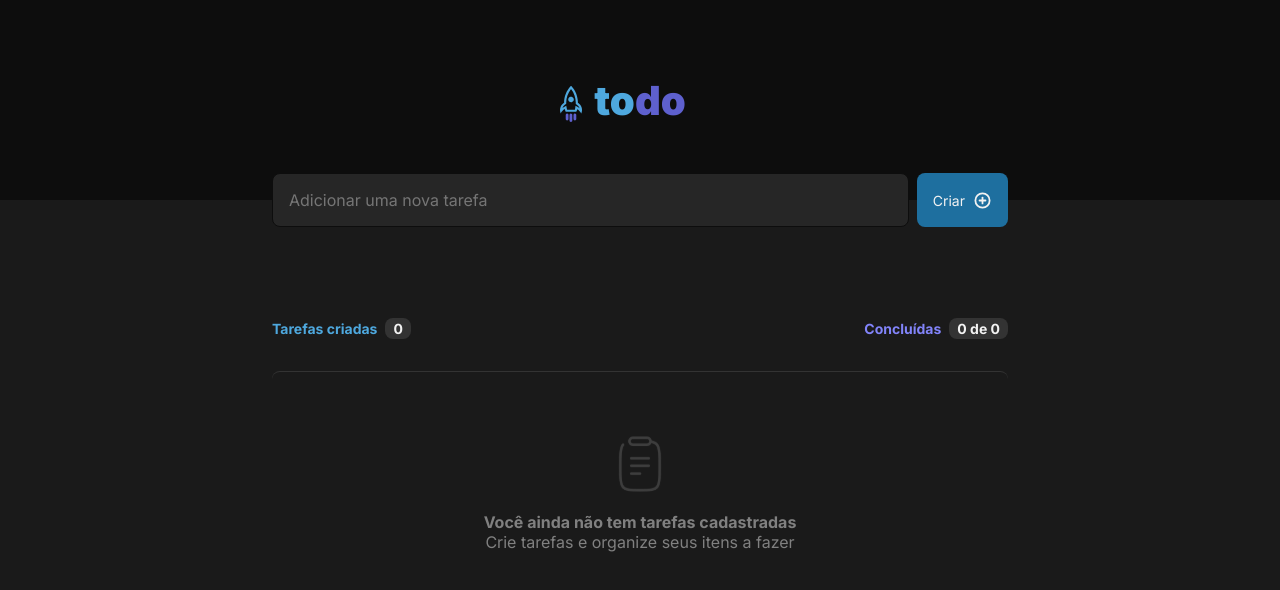
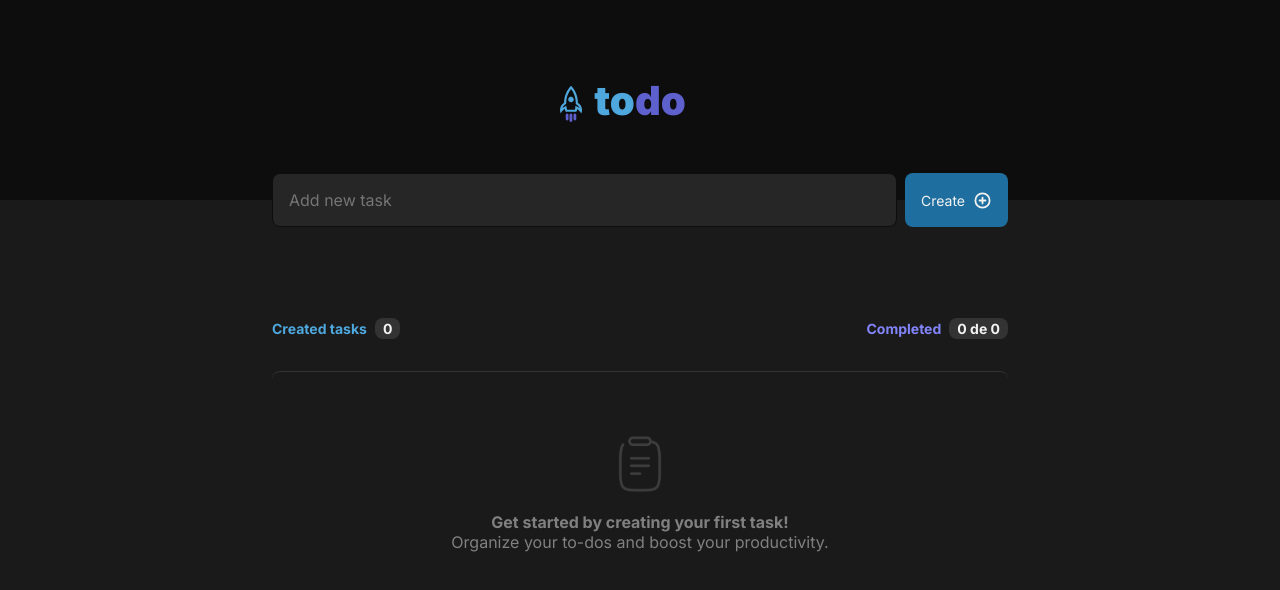
Before and after one commit to Sathosk/To-do-React, a React (Vite) app: page / in a window 1280 px wide. Shown: the top 590 px of the page. Built offline with nearby package versions, Linux system fonts and the light colour scheme.

Commit message:
translated to english

```diff
--- a/index.html
+++ b/index.html
@@ -9,7 +9,7 @@
     <link rel="preconnect" href="https://fonts.gstatic.com" crossorigin>
     <link href="https://fonts.googleapis.com/css2?family=Inter:wght@400;700;900&display=swap" rel="stylesheet">
 
-    <title></title>
+    <title>To-Do List</title>
   </head>
   <body>
     <div id="root"></div>
--- a/src/components/EmptyTask.tsx
+++ b/src/components/EmptyTask.tsx
@@ -5,8 +5,8 @@ export function EmptyTask() {
     return (
         <div className={styles.wrapper}>
             <img src={clipboard} />
-            <h3>Você ainda não tem tarefas cadastradas</h3>
-            <p>Crie tarefas e organize seus itens a fazer</p>
+            <h3>Get started by creating your first task!</h3>
+            <p>Organize your to-dos and boost your productivity.</p>
         </div>
     )
 }
--- a/src/components/NewTask.tsx
+++ b/src/components/NewTask.tsx
@@ -40,12 +40,12 @@ export function NewTask({addNewTask}: Props) {
                 onChange={handleInputChange}
                 name='taskText'
                 value={newTask}
-                placeholder='Adicionar uma nova tarefa'
+                placeholder='Add new task'
                 required
                 className={styles.taskInput}
             />
             <button type='submit'>
-                Criar
+                Create
                 <PlusCircle weight='bold' size={19}/>
             </button>
         </form>
--- a/src/components/TasksContainer.tsx
+++ b/src/components/TasksContainer.tsx
@@ -21,13 +21,13 @@ export function TasksContainer({ taskList, deleteTask, handleChecked }: TaskList
         <section className={styles.tasksWrapper}>
             <header className={styles.tasksHeader}>
                 <p className={styles.tasksTracker}>
-                    Tarefas criadas
+                    Created tasks
                     <span className={styles.tasksCounter}>
                         {taskList.length}
                     </span>
                 </p>
                 <p className={styles.tasksTracker}>
-                    Concluídas
+                    Completed
                     <span className={styles.tasksCounter}>
                         {completedTasks.length} de {taskList.length}
                     </span>
```
Also changed, not shown: 1 other file (tests, documents, lock files or other folders).
